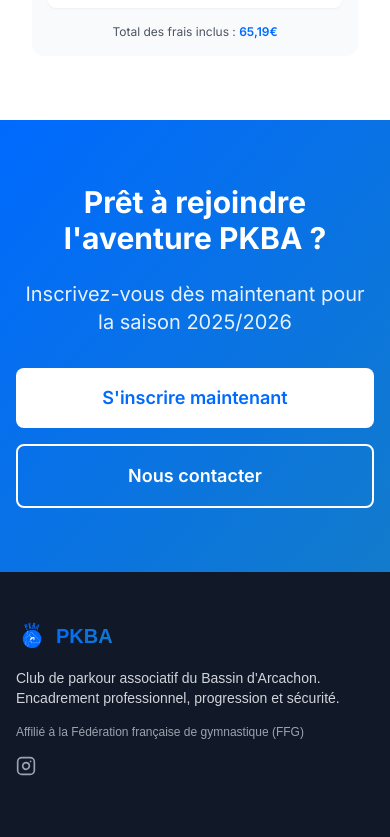
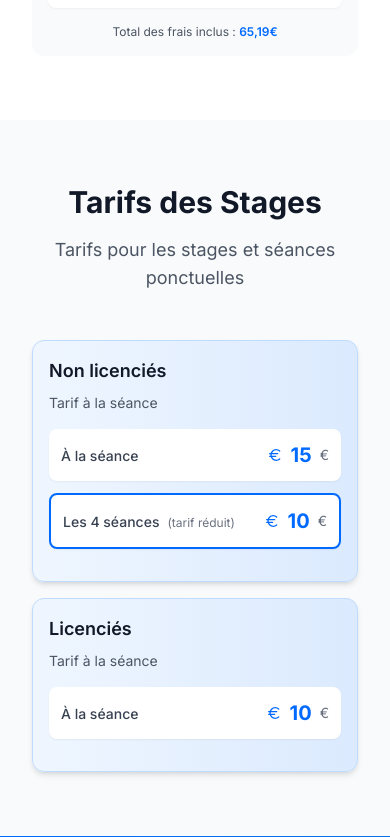
Before and after one commit to AirKyzzZ/PKBA, a Next.js app: page /horaires in a window 390 px wide. Shown: the part 4100-4937 px from the top of the page. Built offline with nearby package versions, Linux system fonts and the light colour scheme; no server answers.

Commit message:
feat: update stage pricing details across components

```diff
--- a/components/CTA.tsx
+++ b/components/CTA.tsx
@@ -154,7 +154,7 @@ const CTA = () => {
                   <div className="w-2 h-2 bg-orange-500 rounded-full mt-2 flex-shrink-0"></div>
                   <div>
                     <strong>Stage payant</strong>
-                    <p className="text-sm mt-1">Tarif à confirmer - Détails communiqués prochainement</p>
+                    <p className="text-sm mt-1">15€/séance (non licenciés) • 10€/séance (licenciés) • Pack 4 séances : 10€ (non licenciés)</p>
                   </div>
                 </div>
               </div>
--- a/components/Hero.tsx
+++ b/components/Hero.tsx
@@ -81,7 +81,7 @@ const Hero = () => {
             className="text-base sm:text-lg md:text-xl font-montserrat text-white/90 max-w-3xl mx-auto leading-relaxed px-4 sm:px-6"
           >
             ⭐ Stage intensif pendant les vacances de Noël : 22-23 & 29-30 décembre 2024<br/>
-            Groupes adaptés par âge • Encadrement professionnel • Stage payant (tarif à venir)
+            Groupes adaptés par âge • Encadrement professionnel • Tarifs : 15€/séance (non licenciés) ou 10€/séance (licenciés)
           </motion.p>
 
           {/* CTA Buttons */}
--- a/components/HorairesPage.tsx
+++ b/components/HorairesPage.tsx
@@ -19,6 +19,14 @@ interface Pricing {
   sessions: string
   price: number
   type: 'loisir' | 'performance'
+}
+
+interface StagePricing {
+  title: string
+  description: string
+  pricePerSession: number
+  pricePack?: number
+  packDescription?: string
 }
 
 const trainingSessions: TrainingSession[] = [
@@ -57,6 +65,21 @@ const includedInPrice = [
   { item: 'Part FFGYM', price: 26.50 },
   { item: 'Part comité régional', price: 17 },
   { item: 'Part comité départemental', price: 4.50 }
+]
+
+const stagePricing: StagePricing[] = [
+  {
+    title: 'Non licenciés',
+    description: 'Tarif à la séance',
+    pricePerSession: 15,
+    pricePack: 10,
+    packDescription: 'Les 4 séances'
+  },
+  {
+    title: 'Licenciés',
+    description: 'Tarif à la séance',
+    pricePerSession: 10
+  }
 ]
 
 export default function HorairesPage() {
@@ -432,6 +455,81 @@ export default function HorairesPage() {
         </div>
       </section>
 
+      {/* Stage Pricing Section */}
+      <section className="py-16 bg-gray-50">
+        <div className="container mx-auto px-4">
+          <motion.div
+            initial={{ opacity: 0, y: 20 }}
+            whileInView={{ opacity: 1, y: 0 }}
+            transition={{ duration: 0.6 }}
+            viewport={{ once: true }}
+            className="text-center mb-12"
+          >
+            <h2 className="text-3xl md:text-4xl font-bold text-gray-900 mb-4">
+              Tarifs des Stages
+            </h2>
+            <p className="text-lg text-gray-600 max-w-2xl mx-auto">
+              Tarifs pour les stages et séances ponctuelles
+            </p>
+          </motion.div>
+
+          <div className="max-w-4xl mx-auto px-4">
+            <div className="grid gap-4 sm:gap-6 md:grid-cols-2">
+              {stagePricing.map((stage, index) => (
+                <motion.div
+                  key={index}
+                  initial={{ opacity: 0, y: 20 }}
+                  whileInView={{ opacity: 1, y: 0 }}
+                  transition={{ duration: 0.6, delay: index * 0.1 }}
+                  viewport={{ once: true }}
+                  className="rounded-xl shadow-md border border-blue-200 bg-gradient-to-r from-blue-50 to-blue-100 p-4 sm:p-6 hover:shadow-lg transition-shadow duration-300"
+                >
+                  <div className="mb-4">
+                    <h3 className="text-lg sm:text-xl font-semibold text-gray-900 mb-2">
+                      {stage.title}
+                    </h3>
+                    <p className="text-sm sm:text-base text-gray-600 mb-4">
+                      {stage.description}
+                    </p>
+
+                    <div className="space-y-3">
+                      <div className="flex items-center justify-between bg-white rounded-lg p-3 sm:p-4 shadow-sm">
+                        <div>
+                          <span className="text-sm sm:text-base text-gray-700 font-medium">À la séance</span>
+                        </div>
+                        <div className="flex items-center gap-2">
+                          <Euro className="w-4 h-4 sm:w-5 sm:h-5 text-primary" />
+                          <span className="text-xl sm:text-2xl font-bold text-primary">
+                            {stage.pricePerSession}
+                          </span>
+                          <span className="text-sm sm:text-base text-gray-500">€</span>
+                        </div>
+                      </div>
+
+                      {stage.pricePack && stage.packDescription && (
+                        <div className="flex items-center justify-between bg-white rounded-lg p-3 sm:p-4 shadow-sm border-2 border-primary">
+                          <div>
+                            <span className="text-sm sm:text-base text-gray-700 font-medium">{stage.packDescription}</span>
+                            <span className="ml-2 text-xs text-gray-500">(tarif réduit)</span>
+                          </div>
+                          <div className="flex items-center gap-2">
+                            <Euro className="w-4 h-4 sm:w-5 sm:h-5 text-primary" />
+                            <span className="text-xl sm:text-2xl font-bold text-primary">
+                              {stage.pricePack}
+                            </span>
+                            <span className="text-sm sm:text-base text-gray-500">€</span>
+                          </div>
+                        </div>
+                      )}
+                    </div>
+                  </div>
+                </motion.div>
+              ))}
+            </div>
+          </div>
+        </div>
+      </section>
+
       {/* CTA Section */}
       <section className="py-16 bg-gradient-to-br from-primary to-secondary text-white">
         <div className="container mx-auto px-4 text-center">
--- a/components/InscriptionPage.tsx
+++ b/components/InscriptionPage.tsx
@@ -378,7 +378,7 @@ const InscriptionPage = () => {
             </p>
             <div className="bg-orange-50 border border-orange-300 rounded-lg p-4 mb-6 max-w-2xl mx-auto">
               <p className="text-orange-900 font-montserrat font-semibold text-center">
-                💰 Stage payant - Tarif à confirmer prochainement
+                💰 Stage payant : 15€/séance (non licenciés) • 10€/séance (licenciés) • Pack 4 séances : 10€ (non licenciés)
               </p>
             </div>
             <div className="bg-primary/5 border border-primary/20 rounded-lg p-6 mb-6">
@@ -413,9 +413,10 @@ const InscriptionPage = () => {
                   <Euro size={20} className="text-orange-600" />
                   <strong className="text-gray-900">Tarif</strong>
                 </div>
-                <p className="text-sm text-gray-600">
-                  Stage payant - Tarif à confirmer et communiqué prochainement
-                </p>
+                <div className="text-sm text-gray-600 space-y-2">
+                  <p><strong>Non licenciés :</strong> 15€/séance • Pack 4 séances : 10€</p>
+                  <p><strong>Licenciés :</strong> 10€/séance</p>
+                </div>
               </div>
             </div>
             <div className="bg-blue-50 border border-blue-200 rounded-lg p-6 mb-6">
--- a/components/ScheduleHighlight.tsx
+++ b/components/ScheduleHighlight.tsx
@@ -185,11 +185,17 @@ const ScheduleHighlight = () => {
             </div>
 
             <div className="bg-orange-50 border border-orange-300 rounded-lg p-4 mb-6">
-              <div className="flex items-center justify-center space-x-2">
-                <Euro size={20} className="text-orange-600" />
-                <p className="text-orange-900 font-montserrat font-semibold">
-                  Stage payant - Tarif à confirmer prochainement
-                </p>
+              <div className="space-y-2">
+                <div className="flex items-center justify-center space-x-2 mb-2">
+                  <Euro size={20} className="text-orange-600" />
+                  <p className="text-orange-900 font-montserrat font-semibold">
+                    Stage payant
+                  </p>
+                </div>
+                <div className="text-sm text-orange-900 space-y-1 text-center">
+                  <p><strong>Non licenciés :</strong> 15€/séance • Pack 4 séances : 10€</p>
+                  <p><strong>Licenciés :</strong> 10€/séance</p>
+                </div>
               </div>
             </div>
 
```
